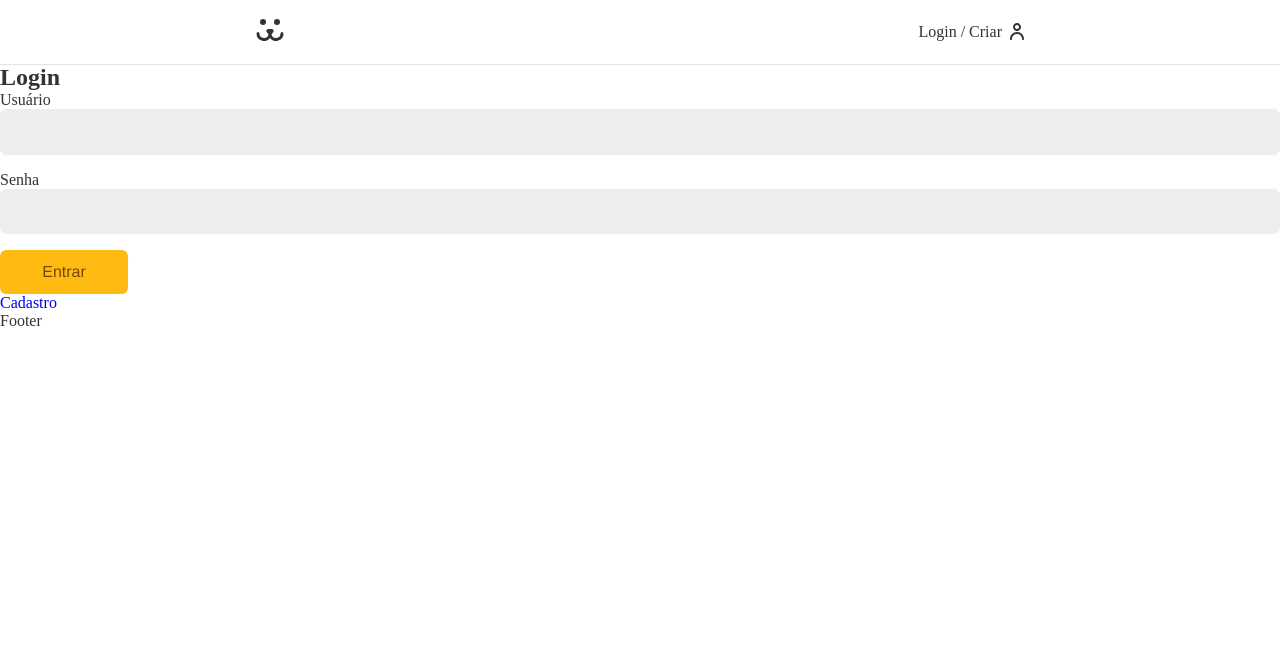
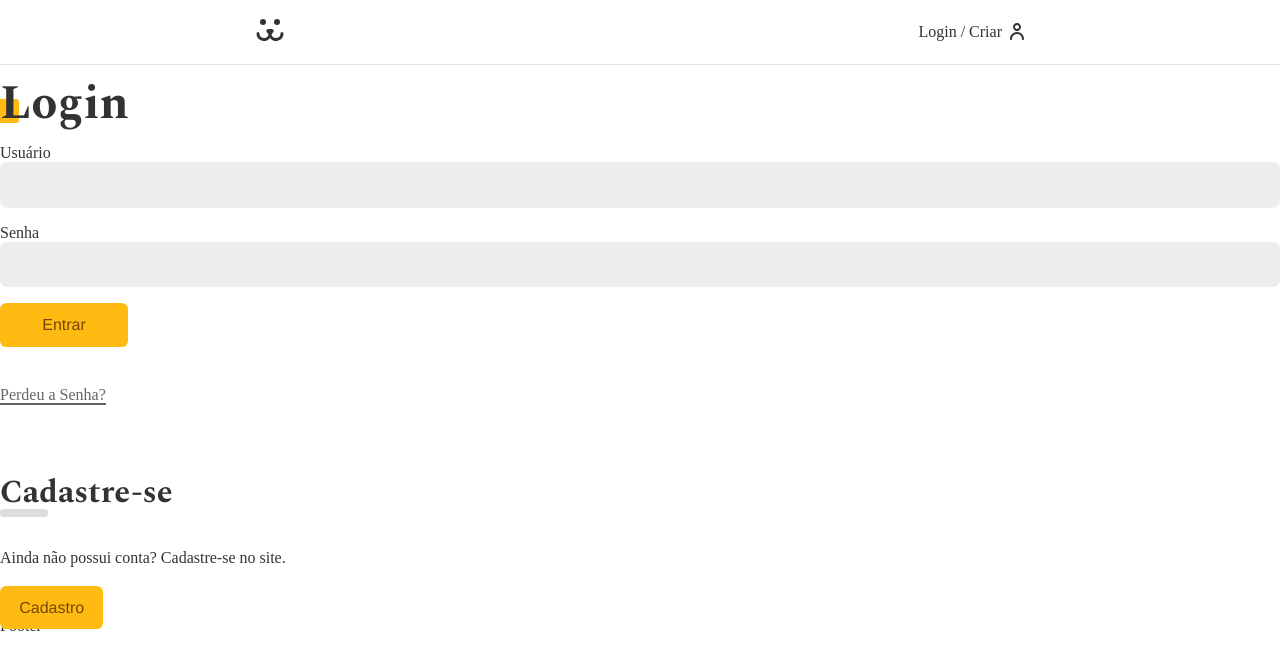
Before and after one commit to danilogms/dog-social, a React (Create React App) app: page /login in a window 1280 px wide. Shown: the top 670 px of the page. Built offline with nearby package versions, Linux system fonts and the light colour scheme.

Commit message:
added styles to LoginForm and components

```diff
--- a/src/App.css
+++ b/src/App.css
@@ -1,3 +1,5 @@
+@import url('https://fonts.googleapis.com/css2?family=Spectral:wght@700&display=swap');
+
 * {
   box-sizing: border-box;
 }
@@ -6,7 +8,7 @@
   margin: 0px;
   color: #333;
   --type-first: Helvetica, Arial, sans-serif;
-  --type-second: 'Spectral' , Georgia;
+  --type-second: 'Spectral' , georgia;
   font-family: (var(--type-first));
   padding-top: 4rem;
 }
@@ -43,4 +45,40 @@
 
 a {
   text-decoration: none;
+  color: #333;
 }
+
+.title {
+ font-family: var(--type-second);
+ line-height: 1;
+ font-size: 3rem;
+ margin: 1rem 0;
+ position: relative;
+ z-index: 1;
+}
+
+.title::after {
+  content: '';
+  display: block;
+  width: 1.5rem;
+  height: 1.5rem;
+  background: #fb1;
+  position: absolute;
+  bottom: 5px;
+  left: -5px;
+  border-radius: 0.2rem;
+  z-index: -1;
+}
+
+.animeLeft {
+  opacity: 0;
+  transform: translateX(-20px);
+  animation: animeLeft .3s forwards;
+}
+
+@keyframes animeLeft {
+  to{
+    opacity: 1;
+    transform: initial
+  }
+}
--- /dev/null
+++ b/src/Components/Helper/Error.js
@@ -0,0 +1,8 @@
+import React from 'react';
+
+const Error = ({ error }) => {
+  if (!error) return null;
+  return <p style={{ color: '#f31', margin: '1rem 0' }}>{error}</p>;
+};
+
+export default Error;
--- a/src/Components/Login/LoginForm.js
+++ b/src/Components/Login/LoginForm.js
@@ -5,6 +5,9 @@
 import Button from '../Forms/Button';
 import Input from '../Forms/Input';
 import { UserContext } from '../../UserContext';
+import Error from '../Helper/Error';
+import styles from './LoginForm.module.css';
+import stylesBtn from '../Forms/Button.module.css';
 
 const LoginForm = () => {
   const username = UseForm();
@@ -21,9 +24,9 @@
   }
 
   return (
-    <section>
-      <h1>Login</h1>
-      <form onSubmit={handleSubmit}>
+    <section className="animeLeft">
+      <h1 className="title">Login</h1>
+      <form className={styles.form} onSubmit={handleSubmit}>
         <Input label="Usuário" type="text" name="username" {...username} />
         <Input label="Senha" type="password" name="password" {...password} />
         {loading ? (
@@ -31,10 +34,20 @@
         ) : (
           <Button children="Entrar" />
         )}
+        <Error error={error} />
+      </form>
+      <Link className={styles.perdeu} to="/login/perdeu">
+        Perdeu a Senha?
+      </Link>
 
-        {error && <p>{error}</p>}
-      </form>
-      <Link to="/login/criar"> Cadastro</Link>
+      <div className={styles.cadastro}>
+        <h2 className={styles.subtitle}>Cadastre-se</h2>
+        <p>Ainda não possui conta? Cadastre-se no site.</p>
+      </div>
+      <Link className={stylesBtn.button} to="/login/criar">
+        {' '}
+        Cadastro
+      </Link>
     </section>
   );
 };
--- /dev/null
+++ b/src/Components/Login/LoginForm.module.css
@@ -0,0 +1,45 @@
+.form  {
+  margin-bottom: 2rem;
+
+}
+
+.perdeu {
+  display: inline-block;
+  color: #666;
+  padding: .5rem 0;
+  line-height: 1;
+}
+
+.perdeu::after {
+  content: '';
+  height: 2px;
+  width: 100%;
+  background: currentColor;
+  display: block;
+}
+
+.cadastro {
+  margin-top: 4rem;
+
+}
+
+.cadastro p {
+  margin-top: 2rem;
+  margin-bottom: 2rem;
+
+}
+
+.subtitle {
+  font-family: var(--type-second);
+  line-height: 1;
+  font-size: 2rem;
+}
+
+.subtitle::after {
+  content: '';
+  display: block;
+  background: #ddd;
+  height: 0.5rem;
+  width: 3rem;
+  border-radius: 0.2rem;
+}
```
